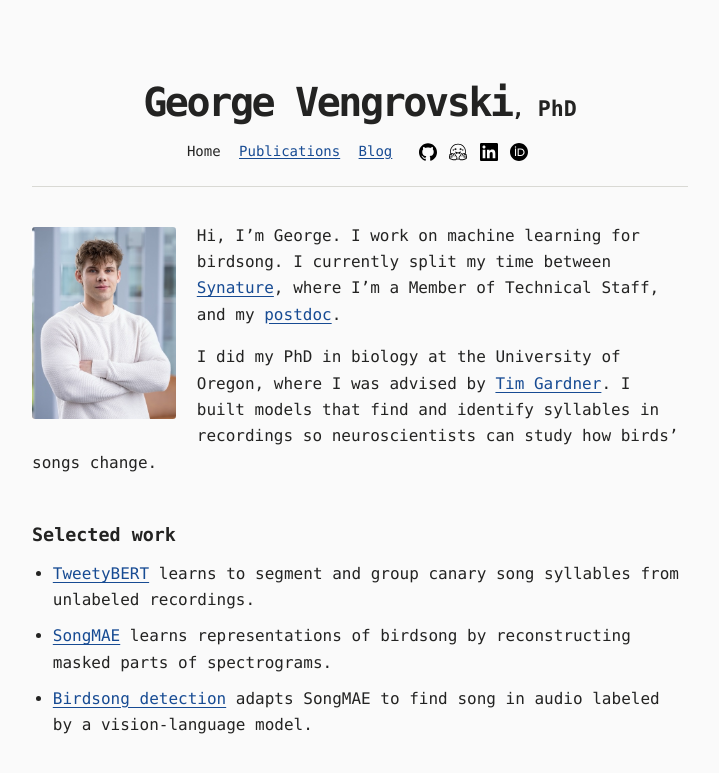
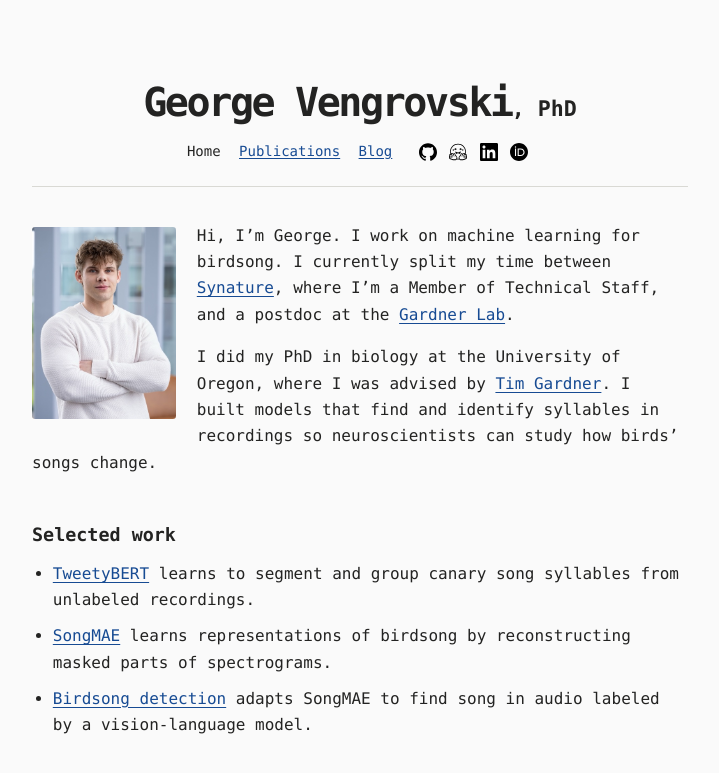
Before and after one commit to georgevenven/personal_website, a Jekyll site: the page built from index.md, in a window 1280 px wide. Shown: the top 773 px of the page, without its empty margins (280-999 px from the left). Built offline with Jekyll 4.4.1, drawn with Linux system fonts in a browser that asks for light colours.

Commit message:
Name the Gardner Lab in the homepage bio

```diff
--- a/index.md
+++ b/index.md
@@ -5,7 +5,7 @@ title: Home
 
 <div class="intro">
   <img class="portrait" src="{{ '/assets/images/gardner-lab-portrait.jpg' | relative_url }}" alt="George Vengrovski" width="900" height="600">
-  <p>Hi, I’m George. I work on machine learning for birdsong. I currently split my time between <a href="https://synature.ai/">Synature</a>, where I’m a Member of Technical Staff, and my <a href="https://www.gardnerlab.xyz/">postdoc</a>.</p>
+  <p>Hi, I’m George. I work on machine learning for birdsong. I currently split my time between <a href="https://synature.ai/">Synature</a>, where I’m a Member of Technical Staff, and a postdoc at the <a href="https://www.gardnerlab.xyz/">Gardner Lab</a>.</p>
   <p>I did my PhD in biology at the University of Oregon, where I was advised by <a href="https://knightcampus.uoregon.edu/tim-gardner">Tim Gardner</a>. I built models that find and identify syllables in recordings so neuroscientists can study how birds’ songs change.</p>
 </div>
 
```
